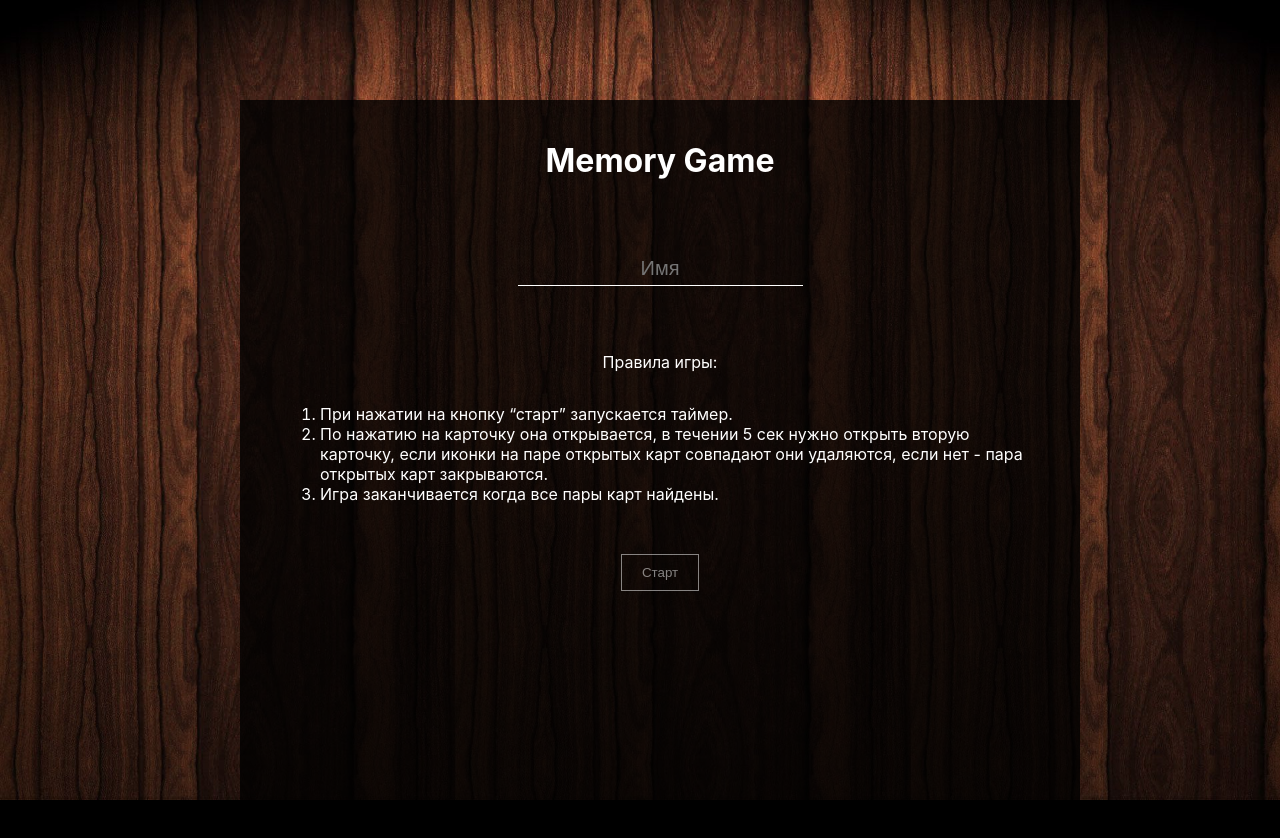
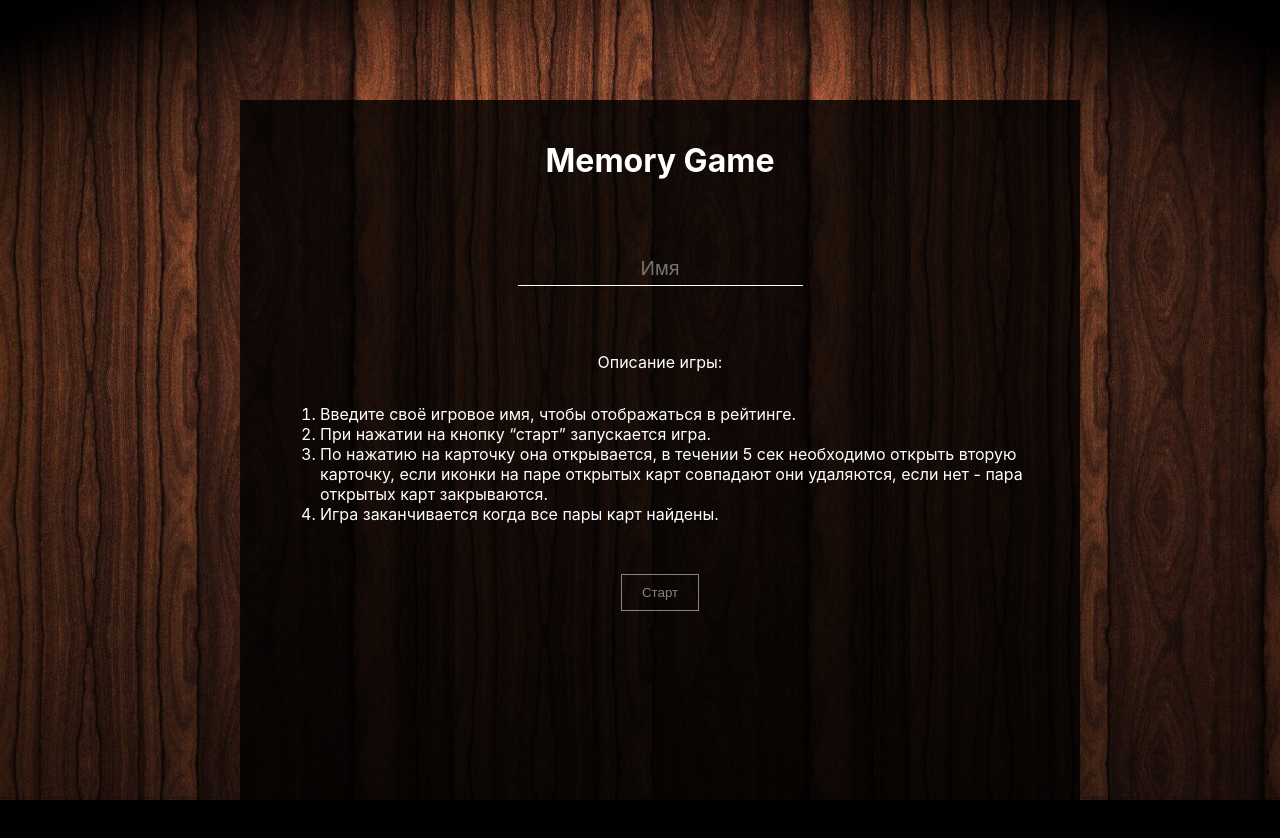
Before and after one commit to Pinkdesu/memory-game, a React (Create React App) app: page / in a window 1280 px wide. Built offline with nearby package versions, Linux system fonts and the light colour scheme; what redux-localstorage-simple would draw is missing.

Commit message:
fix session actions

```diff
--- a/src/actions/session.js
+++ b/src/actions/session.js
@@ -9,16 +9,18 @@ export const finishGame = () => ({
   type: types.FINISH_GAME
 });
 
+export const addPlayerName = name => ({
+  type: types.ADD_PLAYER_NAME,
+  payload: name
+});
+
 export const addPoint = () => ({
   type: types.ADD_POINT
 });
 
-export const setStopWatch = (value, reset) => ({
-  type: types.SET_STOPWATCH,
-  payload: {
-    value: value,
-    reset: reset
-  }
+export const setStopWatchValue = value => ({
+  type: types.SET_STOPWATCH_VALUE,
+  payload: value
 });
 
 export const clearSession = () => ({
--- a/src/components/board/board.jsx
+++ b/src/components/board/board.jsx
@@ -43,4 +43,4 @@ const Board = () => {
   );
 };
 
-export default Board;
+export default React.memo(Board);
--- a/src/components/card/card.jsx
+++ b/src/components/card/card.jsx
@@ -41,4 +41,4 @@ const Card = ({ cardObject }) => {
     </div>
   );
 };
-export default React.memo(Card);
+export default Card;
--- a/src/components/end-window/end-window-style.scss
+++ b/src/components/end-window/end-window-style.scss
@@ -11,5 +11,15 @@
         &>button {
             @extend %button;
         }
+
+        .lid {
+            @include flex-constructor(column nowrap, flex-start, center);
+
+            & ol {
+                margin: 50px 0;
+                overflow-x: hidden;
+                overflow-y: auto;
+            }
+        }
     }
 }
--- a/src/components/end-window/end-window.jsx
+++ b/src/components/end-window/end-window.jsx
@@ -21,7 +21,7 @@ const EndWindow = ({ initGame }) => {
           <p>Рейтинг:</p>
           <ol>
             {ratingList.map(({ playerName, time }) => (
-              <li>
+              <li key={`${playerName}#${time}`}>
                 {playerName} - {time}
               </li>
             ))}
--- a/src/components/start-window/start-window.jsx
+++ b/src/components/start-window/start-window.jsx
@@ -5,6 +5,11 @@ const StartWindow = ({ initGame }) => {
   const [text, setChange] = useState("");
   const handleChange = e => {
     setChange(e.target.value);
+  };
+
+  const handleClick = () => {
+    if (text !== "") initGame(text);
+    else alert("Введите игровое имя");
   };
 
   return (
@@ -20,11 +25,12 @@ const StartWindow = ({ initGame }) => {
             value={text}
           />
 
-          <p>Правила игры:</p>
+          <p>Описание игры:</p>
           <ol>
-            <li>При нажатии на кнопку “старт” запускается таймер.</li>
+            <li>Введите своё игровое имя, чтобы отображаться в рейтинге.</li>
+            <li>При нажатии на кнопку “старт” запускается игра.</li>
             <li>
-              По нажатию на карточку она открывается, в течении 5 сек нужно
+              По нажатию на карточку она открывается, в течении 5 сек необходимо
               открыть вторую карточку, если иконки на паре открытых карт
               совпадают они удаляются, если нет - пара открытых карт
               закрываются.
@@ -32,7 +38,7 @@ const StartWindow = ({ initGame }) => {
             <li>Игра заканчивается когда все пары карт найдены.</li>
           </ol>
         </div>
-        <button onClick={() => initGame(text)}>Старт</button>
+        <button onClick={handleClick}>Старт</button>
       </div>
     </div>
   );
--- a/src/components/table/table.jsx
+++ b/src/components/table/table.jsx
@@ -2,7 +2,12 @@ import React, { useState, useEffect } from "react";
 import { useDispatch, useSelector } from "react-redux";
 import { CARD_ARRAY } from "../../constants";
 import { addAllCards } from "../../actions/all-cards";
-import { startGame, finishGame, setStopWatch } from "../../actions/session";
+import {
+  startGame,
+  finishGame,
+  setStopWatchValue,
+  addPlayerName
+} from "../../actions/session";
 import { addToRating } from "../../actions/rating";
 import { useStopwatch } from "react-timer-hook";
 import Board from "../board/board";
@@ -12,7 +17,7 @@ import EndWindow from "../end-window/end-window";
 import "./table-style.scss";
 
 const Table = () => {
-  const [startWindowActive, handleClick] = useState(true);
+  const [startWindowActive, setWindowActive] = useState(true);
   const dispatch = useDispatch();
   const session = useSelector(state => state.session);
   const { seconds, minutes, hours, start, reset } = useStopwatch();
@@ -27,17 +32,20 @@ const Table = () => {
   useEffect(() => {
     if (session.points === 1 && session.isLaunched) {
       reset();
-      dispatch(setStopWatch(timeValue));
+      dispatch(setStopWatchValue(timeValue));
       dispatch(finishGame());
-      dispatch(addToRating(session.playerName, session.value));
+      dispatch(addToRating(session.playerName, timeValue));
     }
   }, [dispatch, session, timeValue, reset]);
 
-  const initGame = (player = session.player) => {
-    dispatch(startGame(player));
+  const initGame = (player = "") => {
+    dispatch(startGame());
     dispatch(addAllCards(CARD_ARRAY));
     start();
-    if (startWindowActive) handleClick(false);
+    if (startWindowActive) {
+      dispatch(addPlayerName(player));
+      setWindowActive(false);
+    }
   };
 
   console.log("table");
--- a/src/constants.js
+++ b/src/constants.js
@@ -20,19 +20,20 @@ import {
 } from "@fortawesome/free-solid-svg-icons";
 
 export const ADD_ALL_CARDS = "ADD_ALL_CARDS";
+export const ADD_CARD = "ADD_CARD";
+export const ADD_TO_RATING = "ADD_TO_RATING";
+export const ADD_PLAYER_NAME = "ADD_PLAYER_NAME";
+export const ADD_POINT = "ADD_POINT";
+export const CLEAR_SESSION = "CLEAR_SESSION";
 export const HIDE_CARDS = "HIDE_CARDS";
+export const SET_TIMER = "SET_TIMER";
+export const SET_STOPWATCH_VALUE = "SET_STOPWATCH";
+export const START_GAME = "START_GAME";
+export const FINISH_GAME = "FINISH_GAME";
 export const TOGGLE_CARD = "TOGGLE_CARD";
 export const TOGGLE_CARDS = "TOGGLE_CARDS";
-export const ADD_CARD = "ADD_CARD";
 export const REMOVE_CARD = "REMOVE_CARD";
 export const REMOVE_CARDS = "REMOVE_CARDS";
-export const SET_TIMER = "SET_TIMER";
-export const ADD_POINT = "ADD_POINT";
-export const SET_STOPWATCH = "SET_STOPWATCH";
-export const CLEAR_SESSION = "CLEAR_SESSION";
-export const FINISH_GAME = "FINISH_GAME";
-export const START_GAME = "START_GAME";
-export const ADD_TO_RATING = "ADD_TO_RATING";
 
 export const CARD_ARRAY = [
   {
--- a/src/reducers/session.js
+++ b/src/reducers/session.js
@@ -13,7 +13,6 @@ const session = (state = initialState, { type, payload }) => {
     case types.START_GAME:
       return {
         ...state,
-        playerName: payload,
         isLaunched: true
       };
     case types.FINISH_GAME:
@@ -21,12 +20,14 @@ const session = (state = initialState, { type, payload }) => {
         ...state,
         isLaunched: false
       };
+    case types.ADD_PLAYER_NAME:
+      return { ...state, playerName: payload };
     case types.ADD_POINT:
       return { ...state, points: state.points + 1 };
-    case types.SET_STOPWATCH:
+    case types.SET_STOPWATCH_VALUE:
       return {
         ...state,
-        ...payload
+        value: payload
       };
     case types.CLEAR_SESSION:
       return { ...initialState, playerName: state.playerName };
```
